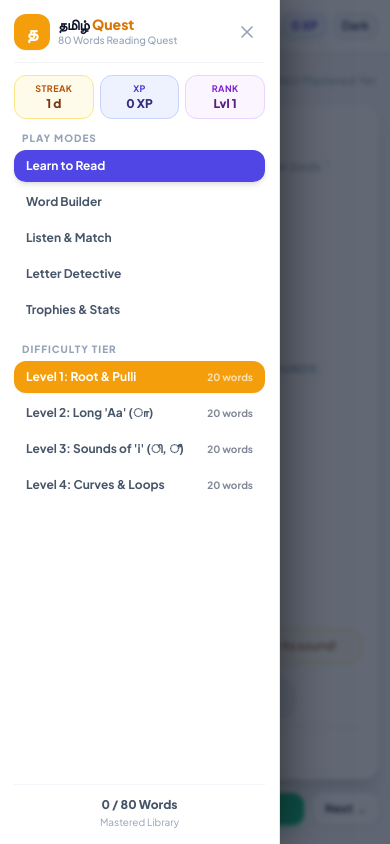
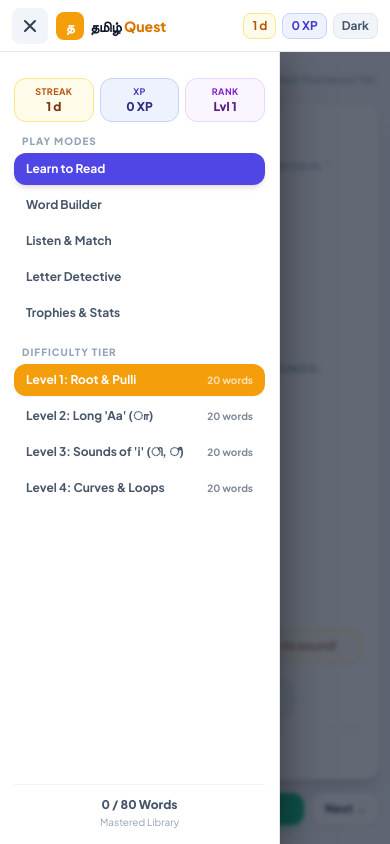
Before and after one commit to mf-pgmr/tamil-word-quest, a plain HTML site: page index.html in a window 390 px wide. Both pictures are taken after a click on the button "Toggle Menu". Drawn offline with nearby package versions, Linux system fonts and the light colour scheme.

Commit message:
Make mobile hamburger menu a toggle with morphing icon

```diff
--- a/css/style.css
+++ b/css/style.css
@@ -24,9 +24,13 @@ body {
 
 /* Mobile Drawer rules - Bulletproof native CSS */
 @media (max-width: 767px) {
+  header {
+    position: relative;
+    z-index: 55 !important;
+  }
   #sidebar {
     position: fixed !important;
-    top: 0 !important;
+    top: 52px !important;
     left: 0 !important;
     bottom: 0 !important;
     width: 280px !important;
@@ -38,12 +42,15 @@ body {
   }
   #sidebar.open {
     transform: translateX(0) !important;
-    box-shadow: 0 0 50px rgba(0, 0, 0, 0.6) !important;
+    box-shadow: 0 10px 40px rgba(0, 0, 0, 0.5) !important;
   }
   #sidebar-backdrop {
     display: none;
     position: fixed;
-    inset: 0;
+    top: 52px !important;
+    left: 0;
+    right: 0;
+    bottom: 0;
     background: rgba(15, 23, 42, 0.65);
     backdrop-filter: blur(2px);
     -webkit-backdrop-filter: blur(2px);
--- a/index.html
+++ b/index.html
@@ -40,12 +40,15 @@
 <body class="h-full min-h-[100dvh] w-full overflow-hidden bg-slate-100/70 dark:bg-slate-950 text-slate-800 dark:text-slate-100 flex flex-col md:flex-row transition-colors">
 
   <!-- Mobile Top Navigation Bar (Mobile only) -->
-  <header class="md:hidden flex items-center justify-between px-3 py-2 bg-white dark:bg-slate-900 border-b border-slate-200 dark:border-slate-800 flex-shrink-0 z-30 w-full">
+  <header class="md:hidden flex items-center justify-between px-3 h-[52px] bg-white dark:bg-slate-900 border-b border-slate-200 dark:border-slate-800 flex-shrink-0 z-50 w-full">
     <div class="flex items-center gap-2">
-      <!-- Hamburger Menu Button -->
-      <button id="mobile-menu-btn" class="p-2 rounded-lg bg-slate-100 dark:bg-slate-800 text-slate-700 dark:text-slate-200 hover:bg-slate-200 dark:hover:bg-slate-700 active:scale-95 transition-all cursor-pointer" aria-label="Open Menu">
-        <svg class="w-5 h-5 pointer-events-none" fill="none" stroke="currentColor" viewBox="0 0 24 24">
+      <!-- Hamburger Menu Button (Toggle) -->
+      <button id="mobile-menu-btn" class="p-2 rounded-lg bg-slate-100 dark:bg-slate-800 text-slate-700 dark:text-slate-200 hover:bg-slate-200 dark:hover:bg-slate-700 active:scale-95 transition-all cursor-pointer flex items-center justify-center w-9 h-9" aria-label="Toggle Menu" aria-expanded="false">
+        <svg id="hamburger-icon" class="w-5 h-5 pointer-events-none" fill="none" stroke="currentColor" viewBox="0 0 24 24">
           <path stroke-linecap="round" stroke-linejoin="round" stroke-width="2.5" d="M4 6h16M4 12h16M4 18h16"></path>
+        </svg>
+        <svg id="close-icon" class="w-5 h-5 pointer-events-none hidden" fill="none" stroke="currentColor" viewBox="0 0 24 24">
+          <path stroke-linecap="round" stroke-linejoin="round" stroke-width="2.5" d="M6 18L18 6M6 6l12 12"></path>
         </svg>
       </button>
 
@@ -77,7 +80,7 @@
   <aside id="sidebar" class="md:w-64 lg:w-72 md:h-screen flex-shrink-0 bg-white dark:bg-slate-900 border-r border-slate-200 dark:border-slate-800 flex flex-col justify-between p-3.5 sm:p-4 select-none overflow-y-auto">
 
     <div>
-      <div class="flex items-center justify-between pb-3 border-b border-slate-100 dark:border-slate-800">
+      <div class="hidden md:flex items-center justify-between pb-3 border-b border-slate-100 dark:border-slate-800">
         <div class="flex items-center gap-2">
           <div class="w-9 h-9 rounded-xl bg-amber-500 text-white flex items-center justify-center text-lg font-black shadow-sm">
             த
@@ -94,13 +97,6 @@
           <!-- Desktop Theme Toggle -->
           <button id="theme-toggle-btn" class="hidden md:flex p-1.5 rounded-xl bg-slate-100 dark:bg-slate-800 text-slate-600 dark:text-slate-300 hover:bg-slate-200 dark:hover:bg-slate-700 transition-all text-xs font-bold items-center gap-1 cursor-pointer" title="Toggle Light / Dark mode">
             <span id="theme-toggle-label">Theme</span>
-          </button>
-
-          <!-- Mobile Close Button (✕) -->
-          <button id="sidebar-close-btn" class="md:hidden p-2 rounded-xl text-slate-400 hover:text-slate-600 dark:hover:text-slate-200 hover:bg-slate-100 dark:hover:bg-slate-800 active:scale-95 cursor-pointer" aria-label="Close menu">
-            <svg class="w-5 h-5 pointer-events-none" fill="none" stroke="currentColor" viewBox="0 0 24 24">
-              <path stroke-linecap="round" stroke-linejoin="round" stroke-width="2" d="M6 18L18 6M6 6l12 12"></path>
-            </svg>
           </button>
         </div>
       </div>
--- a/js/app.js
+++ b/js/app.js
@@ -95,23 +95,58 @@ class App {
   setupMobileDrawer() {
     const sidebar = document.getElementById("sidebar");
     const backdrop = document.getElementById("sidebar-backdrop");
-    const openBtn = document.getElementById("mobile-menu-btn");
+    const menuBtn = document.getElementById("mobile-menu-btn");
+    const hamburgerIcon = document.getElementById("hamburger-icon");
+    const closeIcon = document.getElementById("close-icon");
     const closeBtn = document.getElementById("sidebar-close-btn");
+
+    const updateIconState = (isOpen) => {
+      if (hamburgerIcon && closeIcon) {
+        if (isOpen) {
+          hamburgerIcon.classList.add("hidden");
+          closeIcon.classList.remove("hidden");
+        } else {
+          hamburgerIcon.classList.remove("hidden");
+          closeIcon.classList.add("hidden");
+        }
+      }
+      if (menuBtn) {
+        menuBtn.setAttribute("aria-expanded", isOpen ? "true" : "false");
+      }
+    };
 
     this.closeDrawer = () => {
       if (sidebar) sidebar.classList.remove("open");
       if (backdrop) backdrop.classList.remove("open");
+      updateIconState(false);
     };
 
     this.openDrawer = () => {
       if (sidebar) sidebar.classList.add("open");
       if (backdrop) backdrop.classList.add("open");
+      updateIconState(true);
     };
 
-    const handleOpen = (e) => {
+    this.toggleDrawer = () => {
+      const isOpen = sidebar && sidebar.classList.contains("open");
+      if (isOpen) {
+        this.closeDrawer();
+      } else {
+        this.openDrawer();
+      }
+    };
+
+    let lastToggleTime = 0;
+    const handleToggle = (e) => {
+      const now = Date.now();
+      if (now - lastToggleTime < 250) {
+        e.preventDefault();
+        return;
+      }
+      lastToggleTime = now;
       e.preventDefault();
       sound.playPop();
-      this.openDrawer();
+      this.toggleDrawer();
     };
 
     const handleClose = (e) => {
@@ -120,9 +155,9 @@ class App {
       this.closeDrawer();
     };
 
-    if (openBtn) {
-      openBtn.addEventListener("click", handleOpen);
-      openBtn.addEventListener("touchend", handleOpen, { passive: false });
+    if (menuBtn) {
+      menuBtn.addEventListener("click", handleToggle);
+      menuBtn.addEventListener("touchend", handleToggle, { passive: false });
     }
 
     if (closeBtn) {
```
